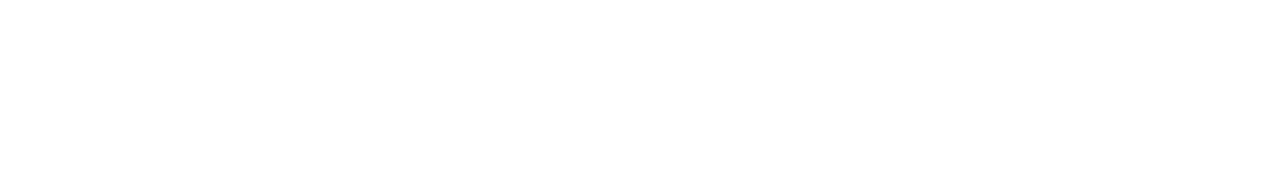
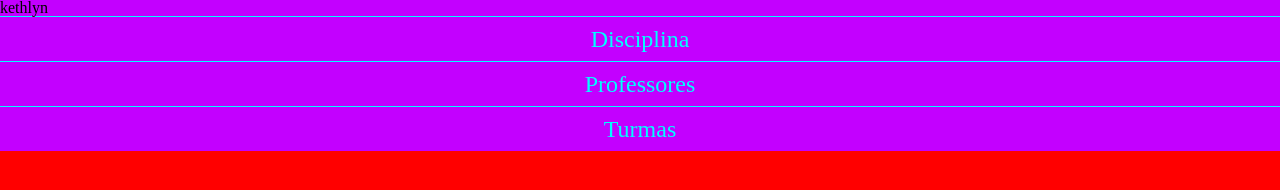
Before and after one commit to kethlynsilva/2tri-kethlyn-2D, a plain HTML site: page index.html in a window 1280 px wide. Drawn offline with Linux system fonts and the light colour scheme.

Commit message:
Add files via upload

```diff
--- a/index.html
+++ b/index.html
@@ -4,9 +4,21 @@
     <meta charset="UTF-8">
     <meta http-equiv="X-UA-Compatible" content="IE=edge">
     <meta name="viewport" content="width=device-width, initial-scale=1.0">
-    <title>Document</title>
+    <link rel="stylesheet" href="reset.css">
+    <link rel="stylesheet" href="style.css">
+    <title>lomintly cursos</title>
 </head>
 <body>
-    <h1></h1>
+    <header class="cabecalho">
+        <h1 class="cabecalho-titulo>"> kethlyn </h1>
+        <nav class="cabecalho-menu">
+            <ul>
+                <li> <a class="cabecalho-menu-item"href="#"> Disciplina</a></li>
+                <li> <a class="cabecalho-menu-item"href="#"> Professores</a></li>
+                <li> <a class="cabecalho-menu-item"href="#"> Turmas</a></li>
+
+            </ul>
+        </nav>
+</header>
 </body>
 </html>
--- /dev/null
+++ b/reset.css
@@ -0,0 +1,48 @@
+/* http://meyerweb.com/eric/tools/css/reset/
+   v2.0 | 20110126
+   License: none (public domain)
+*/
+
+html, body, div, span, applet, object, iframe,
+h1, h2, h3, h4, h5, h6, p, blockquote, pre,
+a, abbr, acronym, address, big, cite, code,
+del, dfn, em, img, ins, kbd, q, s, samp,
+small, strike, strong, sub, sup, tt, var,
+b, u, i, center,
+dl, dt, dd, ol, ul, li,
+fieldset, form, label, legend,
+table, caption, tbody, tfoot, thead, tr, th, td,
+article, aside, canvas, details, embed,
+figure, figcaption, footer, header, hgroup,
+menu, nav, output, ruby, section, summary,
+time, mark, audio, video {
+	margin: 0;
+	padding: 0;
+	border: 0;
+	font-size: 100%;
+	font: inherit;
+	vertical-align: baseline;
+}
+/* HTML5 display-role reset for older browsers */
+article, aside, details, figcaption, figure,
+footer, header, hgroup, menu, nav, section {
+	display: block;
+}
+body {
+	line-height: 1;
+}
+ol, ul {
+	list-style: none;
+}
+blockquote, q {
+	quotes: none;
+}
+blockquote:before, blockquote:after,
+q:before, q:after {
+	content: '';
+	content: none;
+}
+table {
+	border-collapse: collapse;
+	border-spacing: 0;
+}
--- a/style.css
+++ b/style.css
@@ -0,0 +1,30 @@
+:root {
+    --cor-de-fundo: #ff0000;
+    --cor-de-cabecalho: #c300ff;
+    --fundo-menu: #ff9595;
+}
+
+body {
+    background-color: var(--cor-de-fundo);
+}
+
+.cabecalho{
+    background-color: var(--cor-de-cabecalho);
+}
+
+.cabecalho-titulo {
+    font-size: 36px;
+    font-weight: 700;
+    padding: 12px;
+    text-align: center;
+}
+
+.cabecalho-menu-item {
+    display: block;
+    padding: 10px;
+    font-size: 24px;
+    text-decoration: none;
+    color: aqua;
+    text-align: center;
+    border-top: 1px solid;
+}
```
Also changed, not shown: 1 other file.
